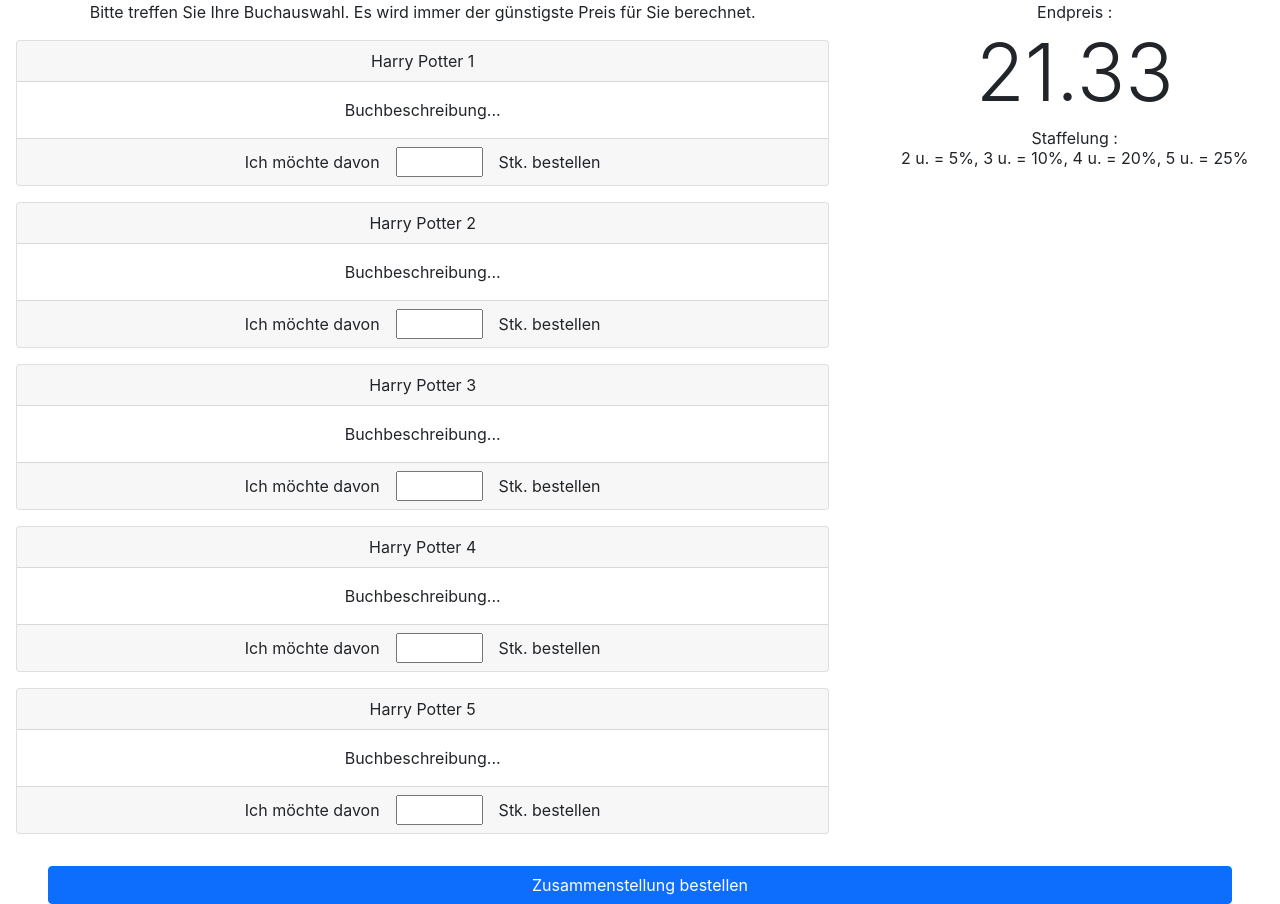
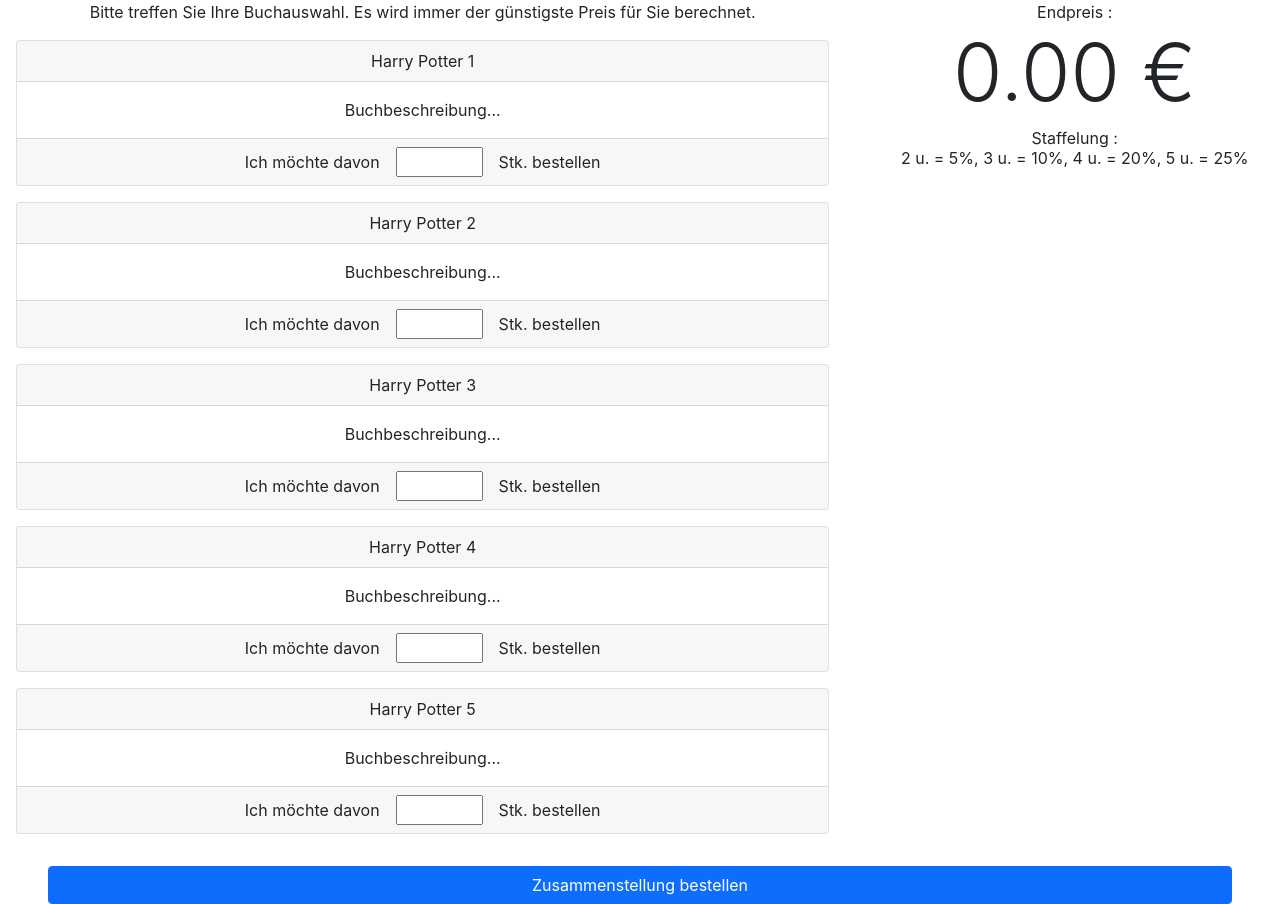
Before and after one commit to HenryMilesCoding/MrDigitalBuchhandel, a React (Create React App) app in the folder buchhandel/: page / in a window 1280 px wide. Built offline with nearby package versions, Linux system fonts and the light colour scheme.

Commit message:
Zugriff auf Buchtitel und Anzhahl ermöglicht.

```diff
--- a/buchhandel/src/App.js
+++ b/buchhandel/src/App.js
@@ -1,6 +1,6 @@
-//import logo from './logo.svg';
 import './App.css';
 import BuchListe from './components/BuchListe';
+import Preisanzeige from './components/Preisanzeige';
 
 function App() {
   return (
@@ -8,12 +8,11 @@
 
       <div className="row mb-3">
         <div className="col-md-8">
-
-        <BuchListe></BuchListe>
+          <BuchListe></BuchListe>
         </div>
 
-        <div className="col-md-4">Endpreis :
-        <h1 className="display-1" id="Preisanzeige">21.33</h1>
+      <div className="col-md-4">Endpreis :
+        <Preisanzeige preis="0.00"></Preisanzeige>
 
         <p className="lh-sm fs-6">Staffelung : <br />
         2 u. = 5%, 3 u. = 10%, 4 u. = 20%, 5 u. = 25%
--- a/buchhandel/src/components/Buch.js
+++ b/buchhandel/src/components/Buch.js
@@ -1,8 +1,13 @@
-import React from "react";
+import React, {useRef} from "react";
+import * as ReactDOM from 'react-dom';
+import Preisanzeige from "./Preisanzeige";
 
-const MengeLesen = () => {
-    alert("Menge wurde erkannt");
-  }
+
+
+
+function MengeLesen (e) {
+    console.log(e.target.value + 'x Harry Potter ' + e.target.id);
+}
 
 {/* Erzeugt die Form mit den Büchern */}
 const Buch = (props) => {
@@ -13,7 +18,7 @@
 
                 <div className="card-footer">
                     Ich möchte davon
-                    <input onChange={MengeLesen} className="mx-3" type="number" id={ "Iteil"+props.teil } name={ "Nteil"+props.teil } min="0" max="10" />
+                    <input onChange={MengeLesen} className="mx-3 buch" type="number" id={ props.teil } name={ "Nteil"+props.teil } min="0" max="10" />
                     Stk. bestellen
                 </div>
             </div>
--- a/buchhandel/src/components/BuchListe.js
+++ b/buchhandel/src/components/BuchListe.js
@@ -1,5 +1,9 @@
 import react from 'react';
 import Buch from './Buch';
+
+const handleSubmit = (prop) => {
+
+  }
 
 {/* Erzeugt die Form mit den Büchern */}
 const BuchListe = () => {
--- /dev/null
+++ b/buchhandel/src/components/Preisanzeige.js
@@ -0,0 +1,13 @@
+import React, {useRef} from "react";
+
+const Preisanzeige = (props) => {
+    //const [message, setMessage] = React.useState('');
+
+    return (
+    <div>
+    <h1 className="display-1" id="Preisanzeige">{props.preis} €</h1>
+    </div>
+    );
+  };
+
+  export default Preisanzeige;
```
